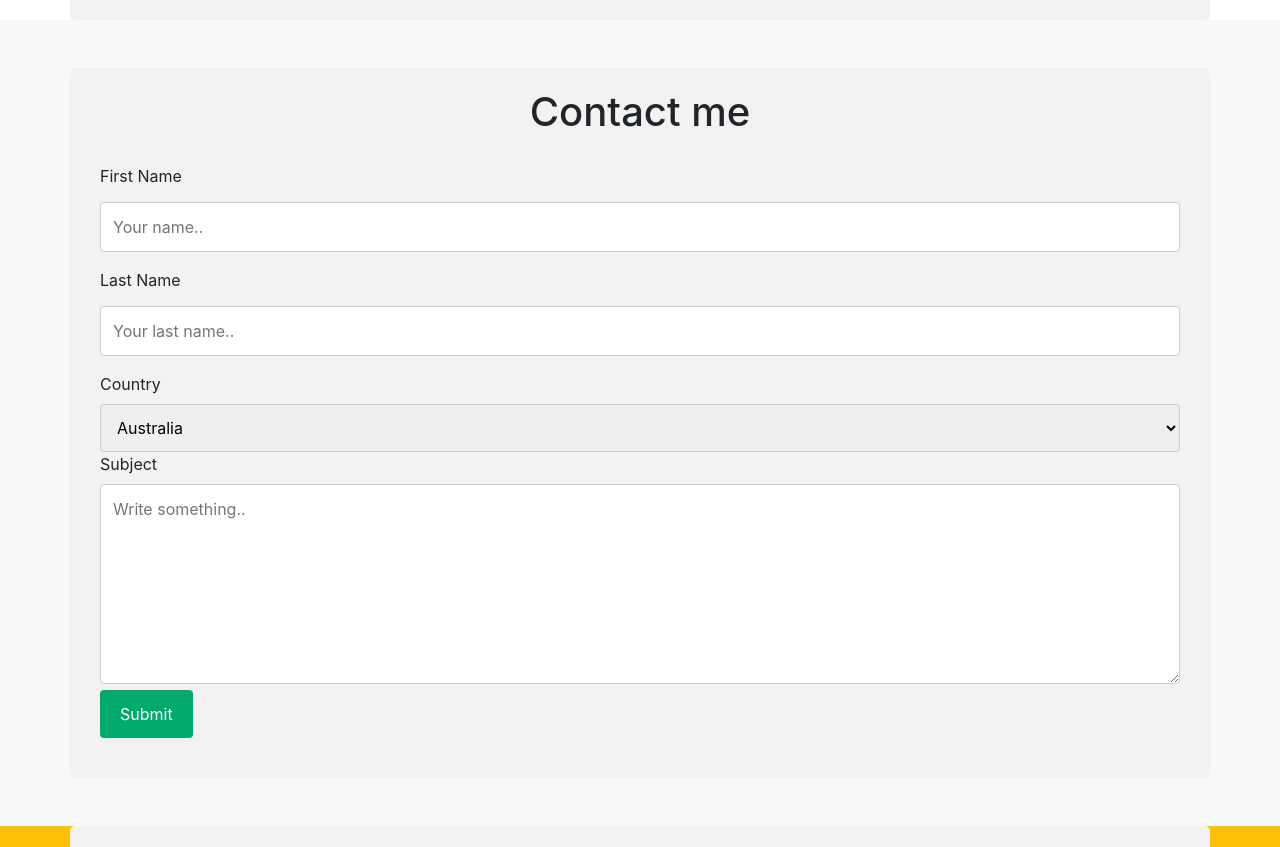
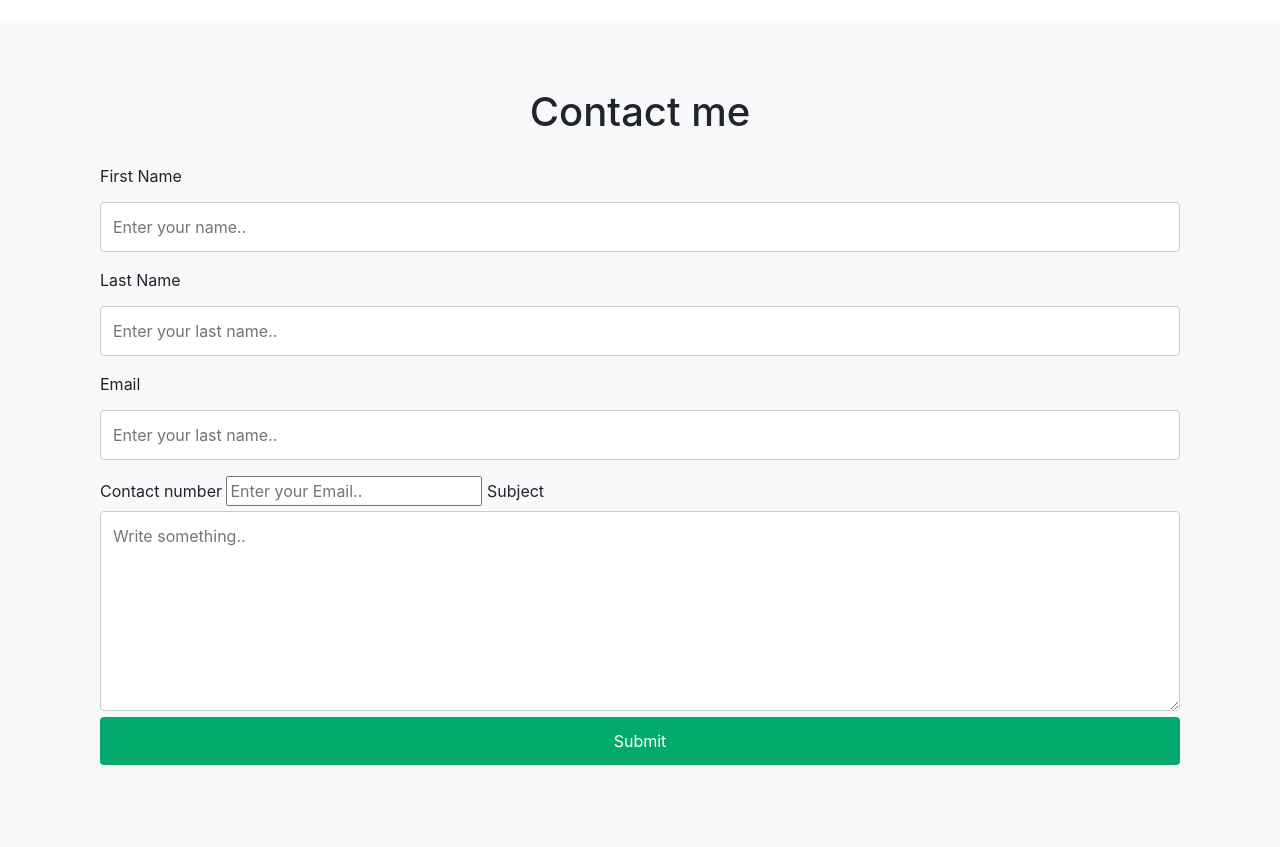
Before and after one commit to ajaypozhikavu/ajaypozhikavu, a plain HTML site: page index.html in a window 1280 px wide. Shown: the part 1938-2785 px from the top of the page. Drawn offline with nearby package versions, Linux system fonts and the light colour scheme.

Commit message:
new edited website

```diff
--- a/ajay.css
+++ b/ajay.css
@@ -28,6 +28,26 @@ input[type=text], select, textarea {
   /* Add a background color and some padding around the form */
   .container {
     border-radius: 5px;
-    background-color: #f2f2f2;
+
     padding: 20px;
   }
+  input[type=email], select, textarea {
+    width: 100%; /* Full width */
+    padding: 12px; /* Some padding */
+    border: 1px solid #ccc; /* Gray border */
+    border-radius: 4px; /* Rounded borders */
+    box-sizing: border-box; /* Make sure that padding and width stays in place */
+    margin-top: 6px; /* Add a top margin */
+    margin-bottom: 16px; /* Bottom margin */
+    resize: vertical /* Allow the user to vertically resize the textarea (not horizontally) */
+  }
+  input[type=t], select, textarea {
+    width: 100%; /* Full width */
+    padding: 12px; /* Some padding */
+    border: 1px solid #ccc; /* Gray border */
+    border-radius: 4px; /* Rounded borders */
+    box-sizing: border-box; /* Make sure that padding and width stays in place */
+    margin-top: 6px; /* Add a top margin */
+    margin-bottom: 16px; /* Bottom margin */
+    resize: vertical /* Allow the user to vertically resize the textarea (not horizontally) */
+  }
--- a/index.html
+++ b/index.html
@@ -174,22 +174,21 @@
                     <form id="submit-form" action="">
 
                       <label for="fname">First Name</label>
-                      <input type="text" id="fname" name="firstname" placeholder="Your name..">
+                      <input type="text" id="fname" name="firstname" placeholder="Enter your name..">
 
                       <label for="lname">Last Name</label>
-                      <input type="text" id="lname" name="lastname" placeholder="Your last name..">
+                      <input type="text" id="lname" name="lastname" placeholder="Enter your last name..">
 
-                      <label for="country">Country</label>
-                      <select id="country" name="country">
-                        <option value="australia">Australia</option>
-                        <option value="canada">Canada</option>
-                        <option value="usa">USA</option>
-                      </select>
+                      <label for="email">Email</label>
+                      <input type="email" id="lname" name="lastname" placeholder="Enter your last name..">
+
+                      <label for="mobile">Contact number</label>
+                      <input type="tel" id="lname" name="lastname" placeholder="Enter your Email..">
 
                       <label for="subject">Subject</label>
                       <textarea id="subject" name="subject" placeholder="Write something.." style="height:200px"></textarea>
 
-                      <input type="submit" value="Submit">
+                      <input type="submit" value="Submit" style="width: 100%;">
 
                     </form>
 
```
